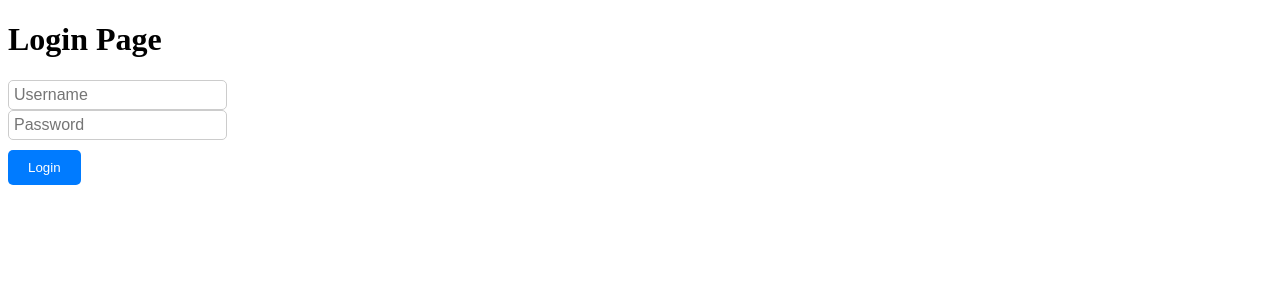
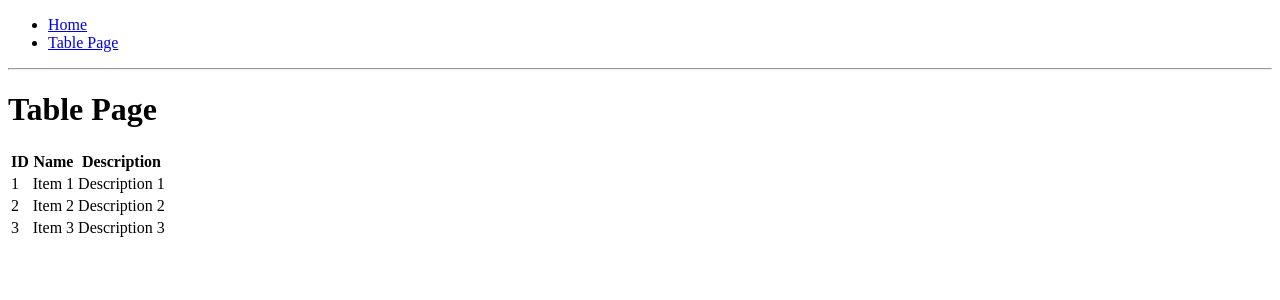
Before and after one commit to icchigoo/hello-world-app, a React (Create React App) app: page /table in a window 1280 px wide. Shown: the top 300 px of the page. Built offline with nearby package versions, Linux system fonts and the light colour scheme.

Commit message:
React route and table page

```diff
--- a/src/App.js
+++ b/src/App.js
@@ -1,7 +1,10 @@
 import React, { useState } from 'react';
-import './App.css';
+import { useNavigate } from 'react-router-dom';
+import { Routes, Route, Link } from 'react-router-dom';
+import TablePage from './TablePage';
 
 function App() {
+  const navigate = useNavigate();
   const [username, setUsername] = useState('');
   const [password, setPassword] = useState('');
   const [isAuthenticated, setIsAuthenticated] = useState(false);
@@ -10,6 +13,7 @@ function App() {
     // Perform authentication logic (e.g., compare with hardcoded values)
     if (username === 'user' && password === 'password') {
       setIsAuthenticated(true);
+      navigate('/table'); // Navigate to the table page on successful login
     } else {
       setIsAuthenticated(false);
       alert('Invalid credentials. Please try again.');
@@ -24,6 +28,29 @@ function App() {
     setPassword(e.target.value);
   };
 
+  return (
+    <div>
+      <ul>
+        <li>
+          <Link to="/">Home</Link>
+        </li>
+        <li>
+          <Link to="/table">Table Page</Link>
+        </li>
+      </ul>
+
+      <hr />
+
+      <Routes>
+        <Route path="/" element={<Home username={username} isAuthenticated={isAuthenticated} handleUsernameChange={handleUsernameChange} handlePasswordChange={handlePasswordChange} handleLogin={handleLogin} />} />
+        <Route path="/table" element={<TablePage />} />
+      </Routes>
+    </div>
+  );
+}
+
+function Home({ username, isAuthenticated, handleUsernameChange, handlePasswordChange, handleLogin }) {
+  // Remove the 'password' state from here
   return (
     <div>
       <h1>Login Page</h1>
@@ -41,7 +68,7 @@ function App() {
           <input
             type="password"
             placeholder="Password"
-            value={password}
+            // Use the handlePasswordChange function to update the password
             onChange={handlePasswordChange}
           />
           <br />
@@ -52,4 +79,5 @@ function App() {
   );
 }
 
+
 export default App;
--- /dev/null
+++ b/src/TablePage.js
@@ -0,0 +1,36 @@
+import React from 'react';
+
+function TablePage() {
+  // Sample table data
+  const tableData = [
+    { id: 1, name: 'Item 1', description: 'Description 1' },
+    { id: 2, name: 'Item 2', description: 'Description 2' },
+    { id: 3, name: 'Item 3', description: 'Description 3' },
+  ];
+
+  return (
+    <div>
+      <h1>Table Page</h1>
+      <table>
+        <thead>
+          <tr>
+            <th>ID</th>
+            <th>Name</th>
+            <th>Description</th>
+          </tr>
+        </thead>
+        <tbody>
+          {tableData.map((item) => (
+            <tr key={item.id}>
+              <td>{item.id}</td>
+              <td>{item.name}</td>
+              <td>{item.description}</td>
+            </tr>
+          ))}
+        </tbody>
+      </table>
+    </div>
+  );
+}
+
+export default TablePage;
```
